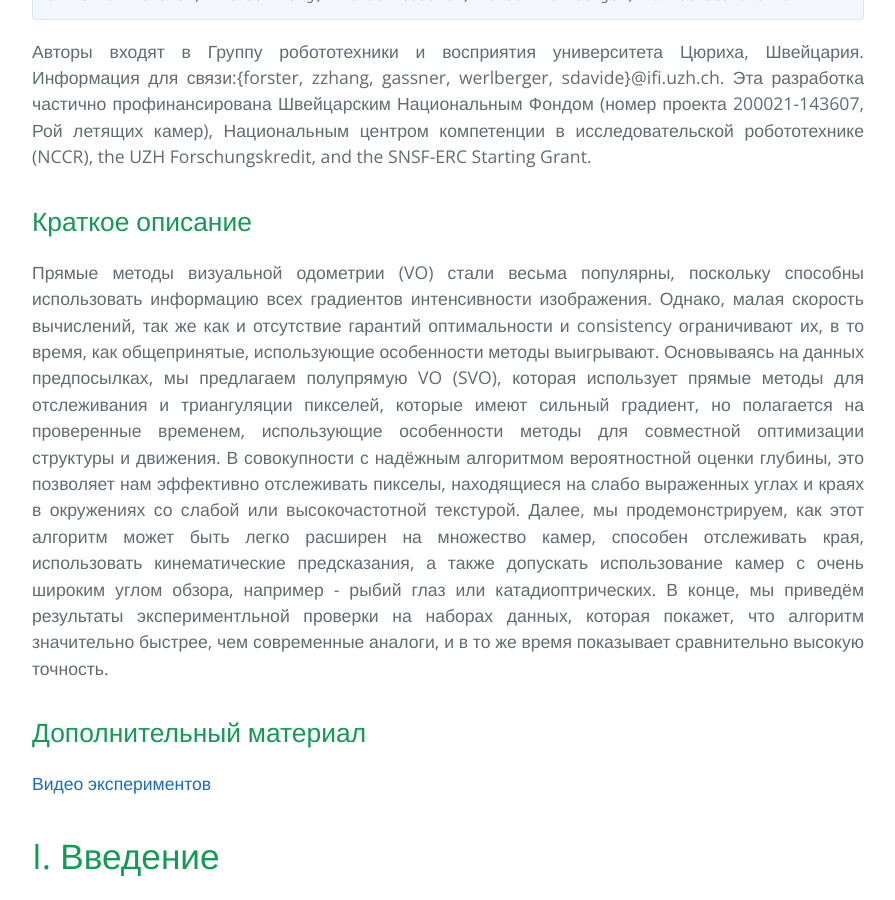
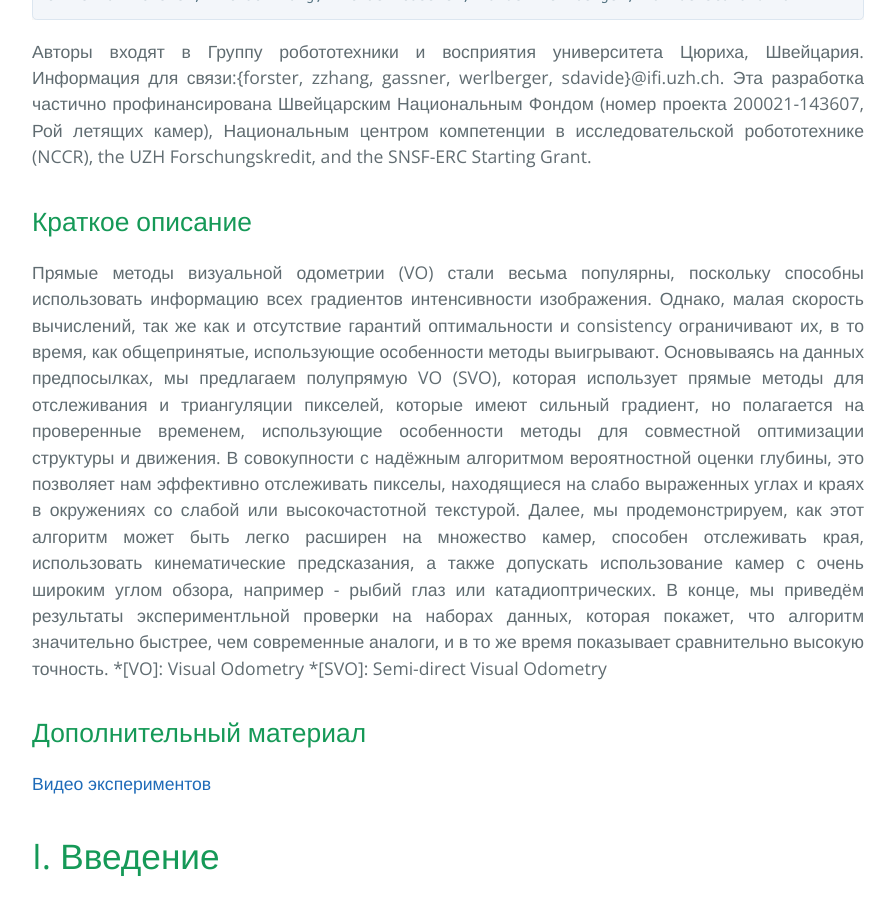
Before and after one commit to i-v-s/slam, a Jekyll site: the page built from svo2.md, in a window 1280 px wide and 900 px high, scrolled down 608 px. Shown: the whole window, without its empty margins (192-1087 px from the left). Built offline with Jekyll 4.4.1, drawn with Linux system fonts in a browser that asks for light colours; our own code applies the rules of GitHub Pages for plain Markdown files; formulas are drawn with MathJax 3.

Commit message:
Обновлено svo2.md

```diff
--- a/svo2.md
+++ b/svo2.md
@@ -27,6 +27,8 @@ the UZH Forschungskredit, and the SNSF-ERC Starting Grant.
 например - рыбий глаз или катадиоптрических. В конце, мы приведём результаты экспериментльной проверки
 на наборах данных, которая покажет, что алгоритм значительно
 быстрее, чем современные аналоги, и в то же время показывает сравнительно высокую точность.
+*[VO]: Visual Odometry
+*[SVO]: Semi-direct Visual Odometry
 
 ## Дополнительный материал
 [Видео экспериментов](https://youtu.be/hR8uq1RTUfA)
```
